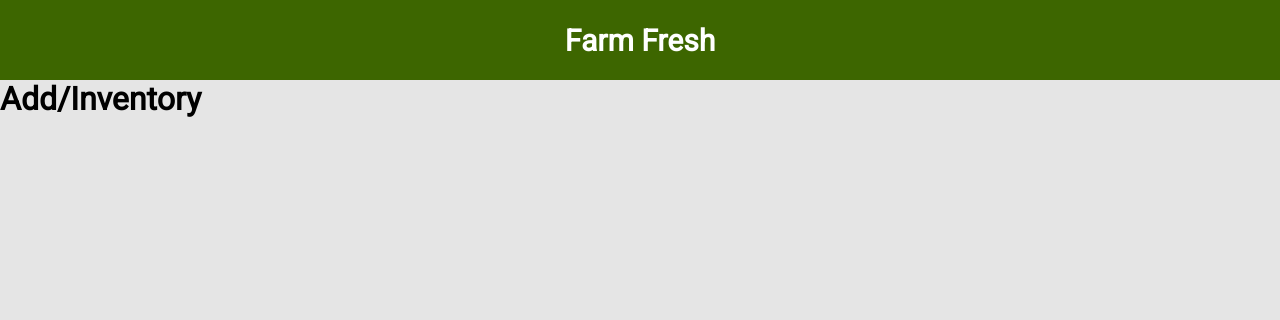
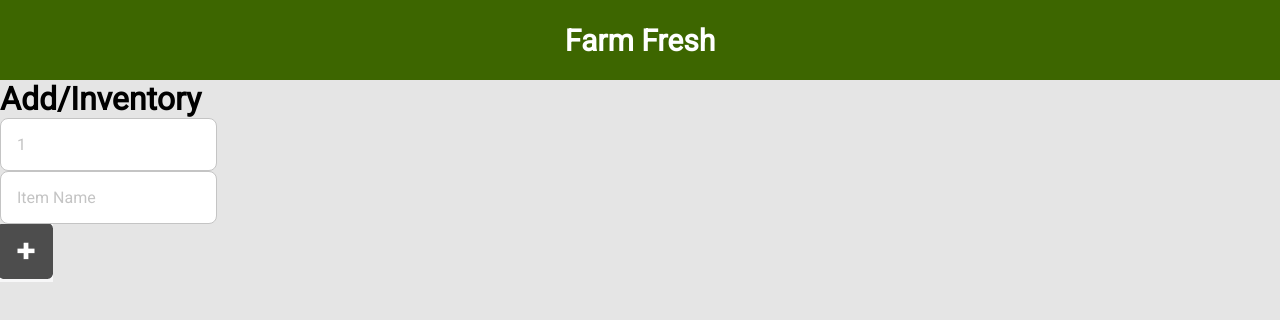
Before and after one commit to Code4Blessings/FarmFreshApp, a React (Create React App) app: page /farmer/add-inventory in a window 1280 px wide. Shown: the top 320 px of the page. Built offline with nearby package versions, Linux system fonts and the light colour scheme.

Commit message:
Added image, AddInventory.css file and made AddInventory folder

```diff
--- a/src/App.js
+++ b/src/App.js
@@ -7,7 +7,7 @@ import ShopperSignInPage from './components/ShopperSignInPage';
 import FarmerCreateAccountPage from './components/FarmerCreateAccountPage';
 import ShopperCreateAccountPage from './components/ShopperCreateAccountPage';
 import FarmerHomepage from './components/FarmerHomepage';
-import AddInventory from './components/AddInventory';
+import AddInventory from './components/AddInventory/AddInventory';
 
 function App() {
 	return (
--- a/src/components/AddInventory.js
+++ /dev/null
@@ -1,18 +0,0 @@
-import React from "react";
-import Header from "./Header";
-
-const AddInventory = () => {
-   return (
-      <div className="inventory-container">
-        <div className="header">
-            <Header />
-        </div>
-        <div className="add-inventory">
-            <h1>Add/Inventory</h1>
-        </div>
-      </div>
-
-   );
-}
-
-export default AddInventory;
--- /dev/null
+++ b/src/components/AddInventory/AddInventory.js
@@ -0,0 +1,35 @@
+import React from "react";
+import { formik } from "formik";
+import Header from "../Header";
+import AddButton from "./images/add-button.png";
+
+const AddInventory = () => {
+   return (
+      <div className="inventory-container">
+        <div className="header">
+            <Header />
+        </div>
+        <div className="add-inventory-title">
+            <h1>Add/Inventory</h1>
+        </div>
+        <div className="input-container">
+            <div className="quantity-input">
+                <input
+                type="text"
+                placeholder="1" />
+            </div>
+            <div className="inventory-input">
+                <input
+                type="text"
+                placeholder="Item Name" />
+            </div>
+            <div className="add-btn">
+                <img src={AddButton} alt="plus button"/>
+            </div>
+        </div>
+      </div>
+
+   );
+}
+
+export default AddInventory;
```
Also changed, not shown: src/components/AddInventory/AddInventory.css (added), src/components/AddInventory/images/add-button.png (renamed from src/images/add-button.png).
